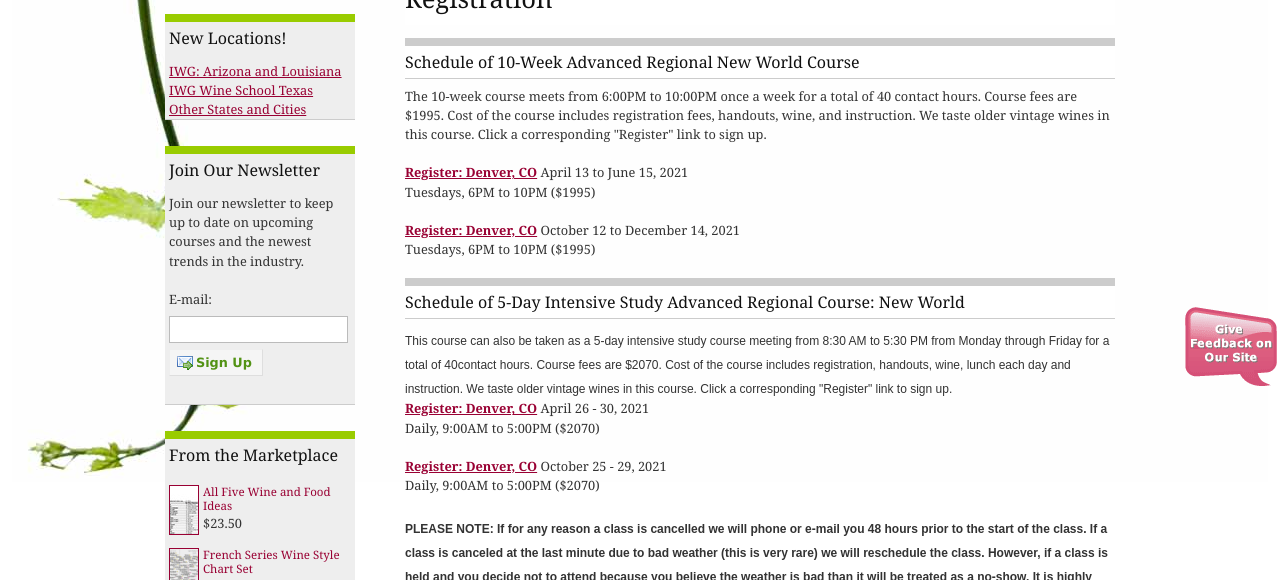
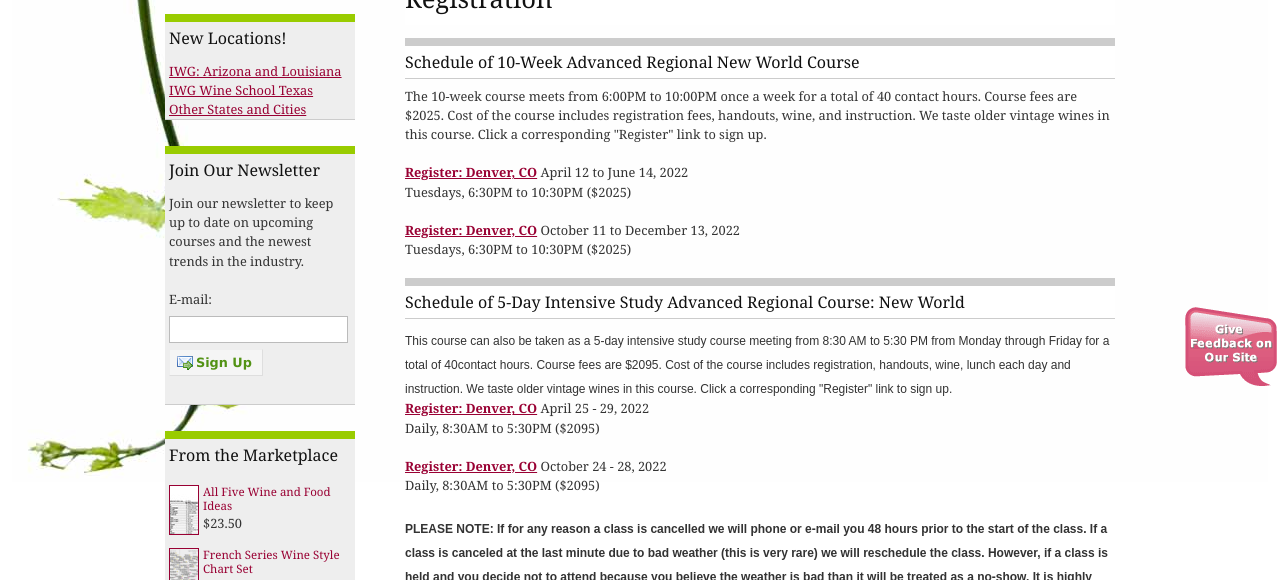
Before and after one commit to CKDev/internationalwineguild.com, a Jekyll site: the page built from advanced-regional-course-new-world-registration.html, in a window 1280 px wide. Shown: the part 498-1078 px from the top of the page. Built offline with Jekyll 4.4.1, drawn with Linux system fonts in a browser that asks for light colours; a script that is not in the unit is left out; comment, search, counter and statistics services are not loaded.

Commit message:
Update advanced-regional-course-new-world-registration.html

```diff
--- a/advanced-regional-course-new-world-registration.html
+++ b/advanced-regional-course-new-world-registration.html
@@ -5,39 +5,39 @@ permalink: "/advanced-regional-course-new-world-registration"
 
 <h1>Level 3: Advanced Regional New World Course Registration</h1>
 <h2>Schedule of 10-Week Advanced Regional New World Course</h2>
-<p>The 10-week course meets from 6:00PM to 10:00PM once a week for a total of 40 contact hours. Course fees are $1995.
+<p>The 10-week course meets from 6:00PM to 10:00PM once a week for a total of 40 contact hours. Course fees are $2025.
   Cost of the course includes registration fees, handouts, wine, and instruction. We taste older vintage wines in this
   course. Click a corresponding "Register" link to sign up.</p>
 
 <p><a class="ga-track"
-    href="http://ww4.aitsafe.com/cf/add.cfm?userid=6714687&amp;product=Advanced+New+World+Denver+PM++-++April+13+--+June+15,+2021&amp;price=1995&amp;return=www.internationalwineguild.com/advanced-regional-course-New-World-registration"><strong>Register:
-      Denver, CO</strong></a> April 13 to June 15, 2021<br>
-  Tuesdays, 6PM to 10PM ($1995)</p>
+    href="http://ww4.aitsafe.com/cf/add.cfm?userid=6714687&amp;product=Advanced+New+World+Denver+PM++-++April+12+--+June+14,+2022&amp;price=2025&amp;return=www.internationalwineguild.com/advanced-regional-course-New-World-registration"><strong>Register:
+      Denver, CO</strong></a> April 12 to June 14, 2022<br>
+  Tuesdays, 6:30PM to 10:30PM ($2025)</p>
 
 <p><a class="ga-track"
-    href="http://ww4.aitsafe.com/cf/add.cfm?userid=6714687&amp;product=Advanced+New+World+Denver+PM++-++October+12+--+December+14,+2021&amp;price=1995&amp;return=www.internationalwineguild.com/advanced-regional-course-New-World-registration"><strong>Register:
-      Denver, CO</strong></a> October 12 to December 14, 2021<br>
-  Tuesdays, 6PM to 10PM ($1995)</p>
+    href="http://ww4.aitsafe.com/cf/add.cfm?userid=6714687&amp;product=Advanced+New+World+Denver+PM++-++October+11+--+December+13,+2022&amp;price=2025&amp;return=www.internationalwineguild.com/advanced-regional-course-New-World-registration"><strong>Register:
+      Denver, CO</strong></a> October 11 to December 13, 2022<br>
+  Tuesdays, 6:30PM to 10:30PM ($2025)</p>
 
 <h2>Schedule of 5-Day Intensive Study Advanced Regional Course: New World</h2>
 <p class="MsoNormal" style="margin: 0in 0in 0.0001pt; font-size: medium; font-family: Calibri, sans-serif;"><span
     style="font-size: 9pt; font-family: Arial, sans-serif;">This course can also be taken as a 5-day intensive study
     course meeting from 8:30 AM to 5:30 PM from Monday through Friday for a total of&nbsp;</span><span
     style="font-size: 9pt; font-family: Arial, sans-serif;">40</span><span
-    style="font-size: 9pt; font-family: Arial, sans-serif;">contact hours. Course fees are $2070. Cost of the course
+    style="font-size: 9pt; font-family: Arial, sans-serif;">contact hours. Course fees are $2095. Cost of the course
     includes registration, handouts, wine, lunch each day and instruction. We taste older vintage wines in this
     course. Click a corresponding "Register" link to sign up.<o:p></o:p></span></p>
 
 
 <p><a
-    href="http://ww4.aitsafe.com/cf/add.cfm?userid=6714687&amp;product=Intensive+Study+Adv+Reg+New+World+Denver++-++April+26+-30,+2021&amp;price=2070&amp;return=www.internationalwineguild.com/advanced-regional-course-New World-registration"
-    class="ga-track"><strong>Register: Denver, CO</strong></a> April 26 - 30, 2021<br>
-  Daily, 9:00AM to 5:00PM ($2070)</p>
+    href="http://ww4.aitsafe.com/cf/add.cfm?userid=6714687&amp;product=Intensive+Study+Adv+Reg+New+World+Denver++-++April+25+-29,+2022&amp;price=2095&amp;return=www.internationalwineguild.com/advanced-regional-course-New World-registration"
+    class="ga-track"><strong>Register: Denver, CO</strong></a> April 25 - 29, 2022<br>
+  Daily, 8:30AM to 5:30PM ($2095)</p>
 
 <p><a
-    href="http://ww4.aitsafe.com/cf/add.cfm?userid=6714687&amp;product=Intensive+Study+Adv+Reg+New+World+Denver++-++October+25+-39,+2021&amp;price=2070&amp;return=www.internationalwineguild.com/advanced-regional-course-New World-registration"
-    class="ga-track"><strong>Register: Denver, CO</strong></a> October 25 - 29, 2021<br>
-  Daily, 9:00AM to 5:00PM ($2070)</p>
+    href="http://ww4.aitsafe.com/cf/add.cfm?userid=6714687&amp;product=Intensive+Study+Adv+Reg+New+World+Denver++-++October+24+-28,+2022&amp;price=2095&amp;return=www.internationalwineguild.com/advanced-regional-course-New World-registration"
+    class="ga-track"><strong>Register: Denver, CO</strong></a> October 24 - 28, 2022<br>
+  Daily, 8:30AM to 5:30PM ($2095)</p>
 
 <p class="MsoNormal" style="margin: 0in 0in 0.0001pt; font-size: medium; font-family: Calibri, sans-serif;"><b><span
       style="font-size: 9pt; font-family: Arial, sans-serif;">PLEASE NOTE: If for any reason a class is cancelled we
```
